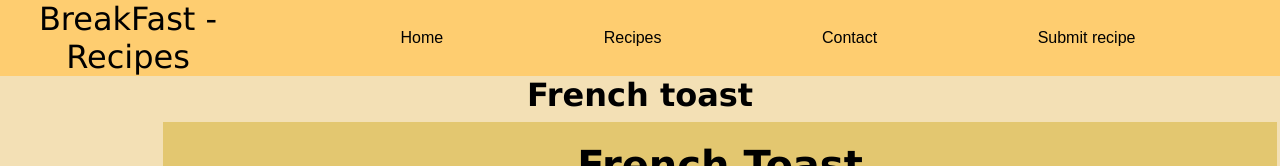
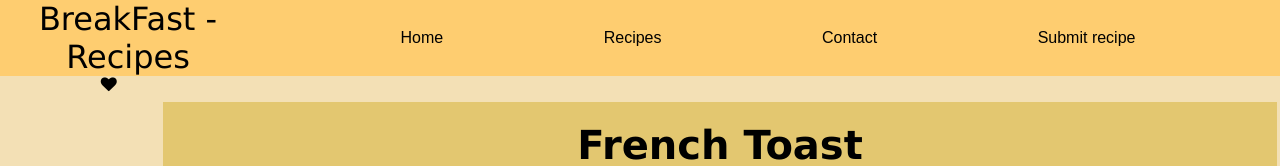
Before and after one commit to LukasFinne/Recipe-site, a plain HTML site: page frenchToast.html in a window 1280 px wide. Shown: the top 166 px of the page. Drawn offline with Linux system fonts and the light colour scheme.

Commit message:
Add like on the recipe pages

```diff
--- a/css/frenchToast.css
+++ b/css/frenchToast.css
@@ -13,6 +13,10 @@ body a:hover {
   grid-template-rows: 1fr 0fr 4fr 1fr 0.3fr;
   width: 100vw;
   height: 100vh;
+}
+
+.fa-heart {
+  color: black;
 }
 
 nav {
@@ -209,7 +213,6 @@ footer a {
   }
 
   #links a {
-
     color: black;
   }
   ul li {
@@ -343,6 +346,11 @@ footer a {
   #links a {
     color: black;
   }
+
+  #heart {
+    text-align: center;
+    padding-right: 2.4em;
+  }
   ul li {
     display: grid;
     grid-template-columns: 1fr 1fr 1fr;
--- a/css/frontpage.css
+++ b/css/frontpage.css
@@ -16,6 +16,7 @@ body a:hover {
   width: 100vw;
   height: 100vh;
 }
+
 
 nav {
   background-color: #fecd70;
@@ -173,7 +174,7 @@ footer a {
     height: auto;
   }
 
-  .recipe p{
+  .recipe p {
     font-size: 1.5em;
   }
 }
--- a/css/pancake.css
+++ b/css/pancake.css
@@ -53,6 +53,10 @@ nav {
 
 #links a:hover {
   background-color: #ffae6d;
+}
+
+.fa-heart {
+  color: black;
 }
 
 .todaysRecipe {
@@ -342,6 +346,11 @@ footer a {
   #links a {
     color: black;
   }
+
+  #heart {
+    text-align: center;
+    padding-right: 2.4em;
+  }
   ul li {
     display: grid;
     grid-template-columns: 1fr 1fr 1fr;
--- a/css/recipes.css
+++ b/css/recipes.css
@@ -101,6 +101,8 @@ img {
   text-decoration: none;
 }
 
+
+
 footer {
   background-color: #fecd70;
   padding: 0em;
@@ -151,7 +153,6 @@ footer a {
 }
 
 @media (min-width: 75em) {
-
   ul {
     display: flex;
     max-width: 100em;
@@ -166,8 +167,7 @@ footer a {
     height: auto;
   }
 
-    .recipe p{
+  .recipe p {
     font-size: 1.5em;
   }
-
 }
--- a/css/waffle.css
+++ b/css/waffle.css
@@ -53,6 +53,10 @@ nav {
 
 #links a:hover {
   background-color: #ffae6d;
+}
+
+.fa-heart {
+  color: black;
 }
 
 .todaysRecipe {
@@ -342,6 +346,12 @@ footer a {
   #links a {
     color: black;
   }
+
+  #heart {
+    text-align: center;
+    padding-right: 2.4em;
+  }
+
   ul li {
     display: grid;
     grid-template-columns: 1fr 1fr 1fr;
--- a/frenchToast.html
+++ b/frenchToast.html
@@ -23,8 +23,9 @@
         <a href="contact.html">Contact</a>
         <a href="submitRecipe.html">Submit recipe</a>
       </div>
-
-      <h1 class="todaysRecipe">French toast</h1>
+      <span id="heart"
+        ><i class="fa fa-heart fa-6" aria-hidden="true"></i>
+      </span>
       <ul class="recipe" id="recipe1"></ul>
 
       <footer id="social">
--- a/js/recipes.js
+++ b/js/recipes.js
@@ -68,8 +68,6 @@ function printWaffle(url, ul) {
       console.log(error);
     });
 }
-
-
 
 function printPancake(url, ul) {
   fetch(url)
@@ -181,3 +179,21 @@ function printAll(url, ul) {
       console.log(error);
     });
 }
+
+let heart = document.querySelector(".fa-heart");
+
+var color = false;
+
+function like() {
+  let heart = document.querySelector(".fa-heart");
+
+  if (color === false) {
+    heart.style.color = "red";
+    color = true;
+  } else {
+    heart.style.color = "black";
+    color = false;
+  }
+}
+
+heart.addEventListener("click", like);
```
Also changed, not shown: pancake.html (+3 -2 lines), waffle.html (+3 -2 lines). Lines whose indentation alone changed are shown as unchanged.
